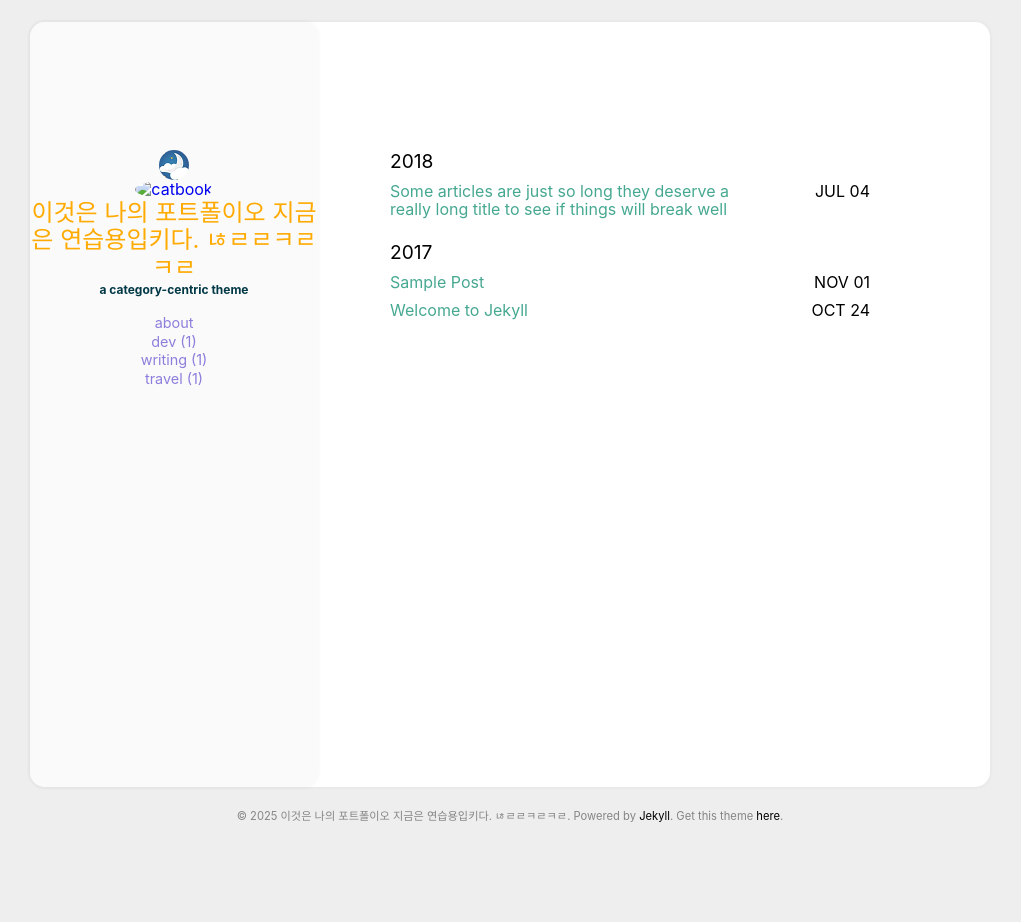
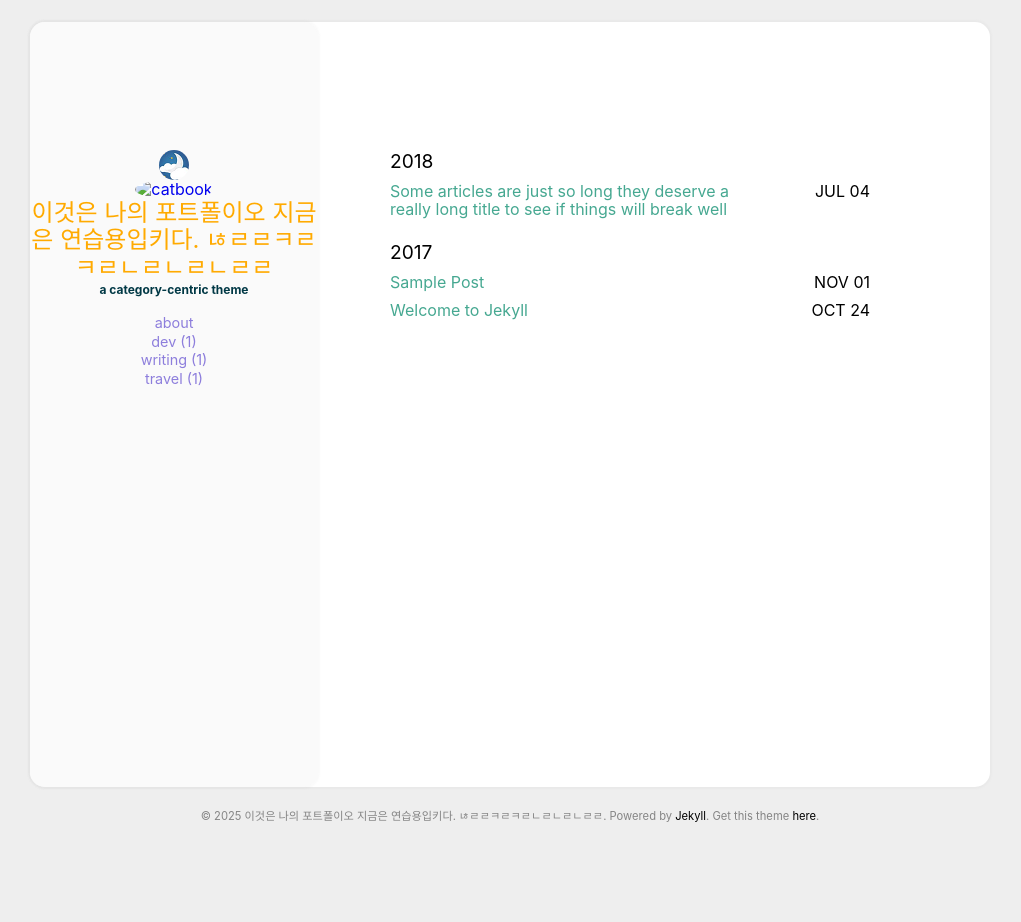
Before and after one commit to J-2025-or/nohello-copy, a Jekyll site: the page built from index.html, in a window 1280 px wide. Shown: the whole page, without its empty margins (130-1151 px from the left). Built offline with Jekyll 4.4.1, drawn with Linux system fonts in a browser that asks for light colours.

Commit message:
Update user name field in _config.yml

```diff
--- a/_config.yml
+++ b/_config.yml
@@ -18,7 +18,7 @@ cusdis:
     app_id: #your cusdis app_id
 
 user:
-  name: 이것은 나의 포트폴이오 지금은 연습용입키다. ㄶㄹㄹㅋㄹㅋㄹ
+  name: 이것은 나의 포트폴이오 지금은 연습용입키다. ㄶㄹㄹㅋㄹㅋㄹㄴㄹㄴㄹㄴㄹㄹ
   picAlt: "catbook"
   job: a category-centric theme
   aboutme: true # comment this out if you don't need the 'about' page.
```
